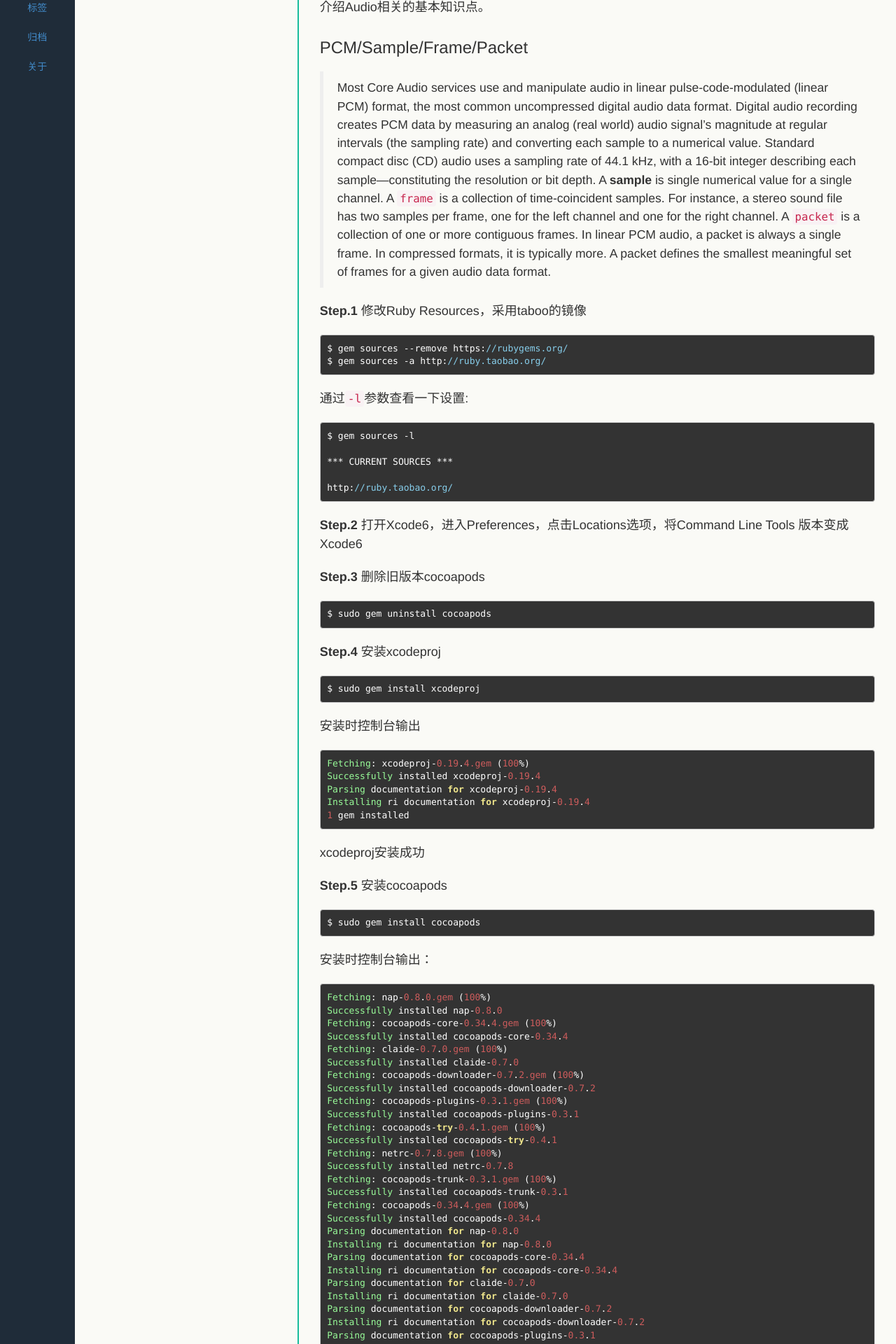
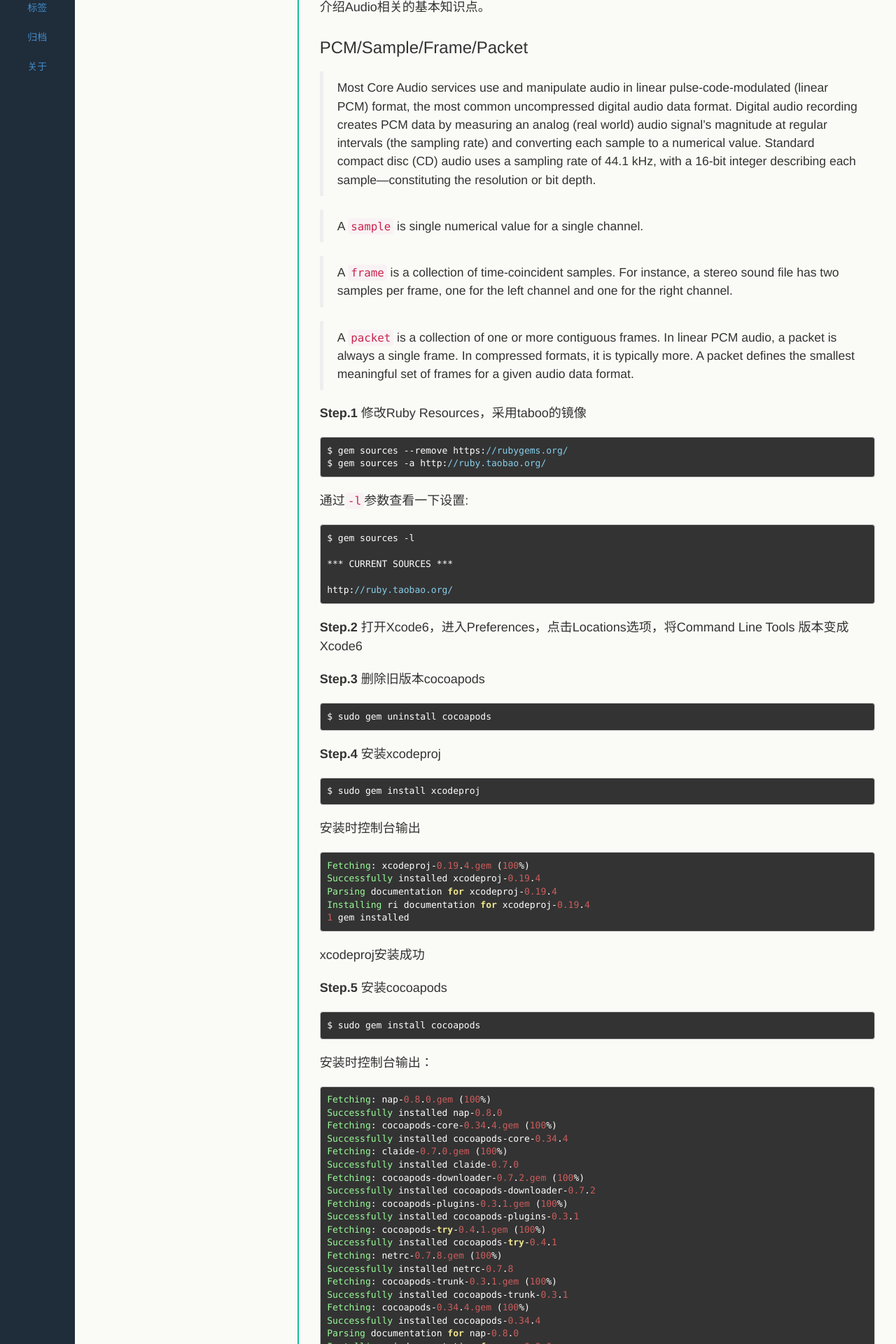
Before and after one commit to xiaxiaowei/xiaxiaowei.github.io, a Jekyll site: the page built from _posts/iOS/2015-01-30-ios-core-audio-introduce.md, in a window 1280 px wide. Shown: the part 361-2281 px from the top of the page at 70% size. Built offline with Jekyll 4.4.1, drawn with Linux system fonts in a browser that asks for light colours; some of the changed text lies outside the part shown.

```diff
--- a/_posts/iOS/2015-01-30-ios-core-audio-introduce.md
+++ b/_posts/iOS/2015-01-30-ios-core-audio-introduce.md
@@ -16,9 +16,12 @@ description: iOS音频相关的知识汇总
 ### PCM/Sample/Frame/Packet
 
 > Most Core Audio services use and manipulate audio in linear pulse-code-modulated (linear PCM) format, the most common uncompressed digital audio data format. Digital audio recording creates PCM data by measuring an analog (real world) audio signal’s magnitude at regular intervals (the sampling rate) and converting each sample to a numerical value. Standard compact disc (CD) audio uses a sampling rate of 44.1 kHz, with a 16-bit integer describing each sample—constituting the resolution or bit depth.
-> A **sample** is single numerical value for a single channel.
+
+> A `sample` is single numerical value for a single channel.
+
 > A `frame` is a collection of time-coincident samples. For instance, a stereo sound file has two samples per
 frame, one for the left channel and one for the right channel.
+
 > A `packet` is a collection of one or more contiguous frames. In linear PCM audio, a packet is always a single frame. In compressed formats, it is typically more. A packet defines the smallest meaningful set of frames for a given audio data format.
 
 
```
